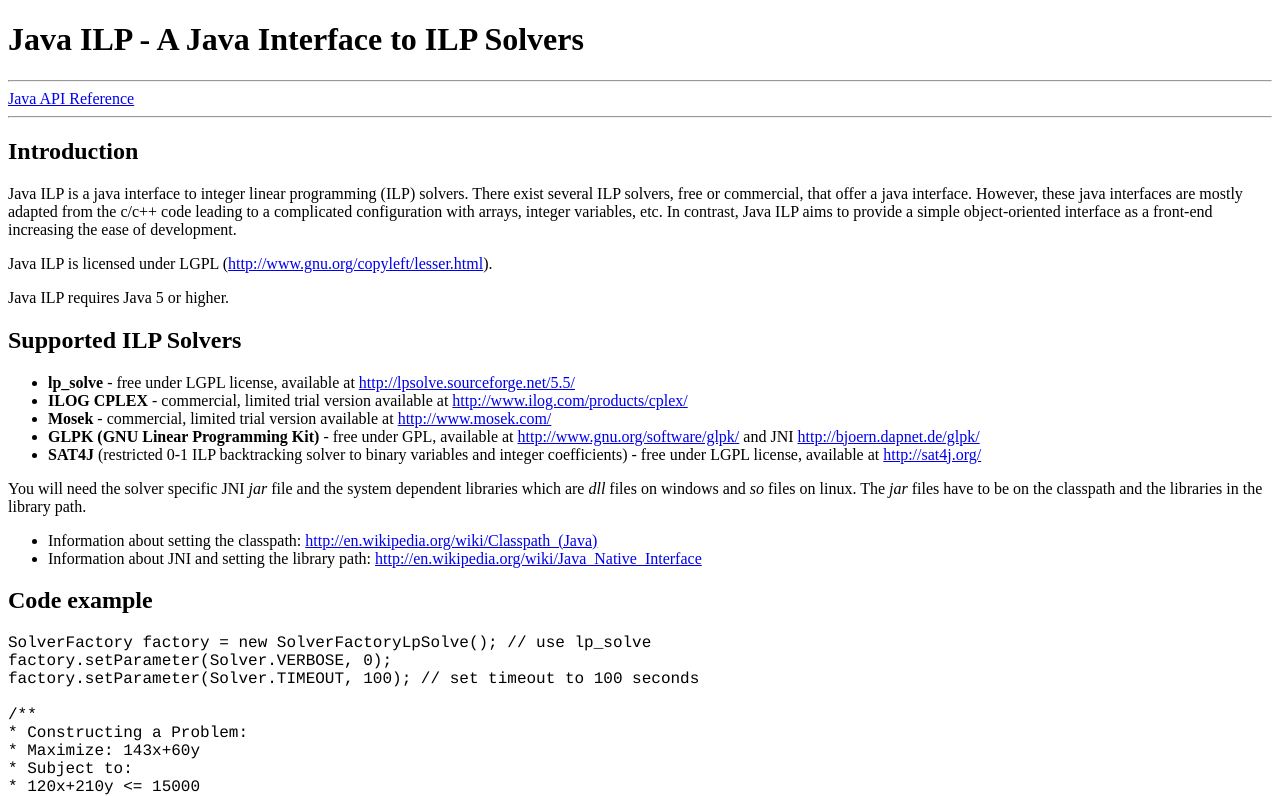
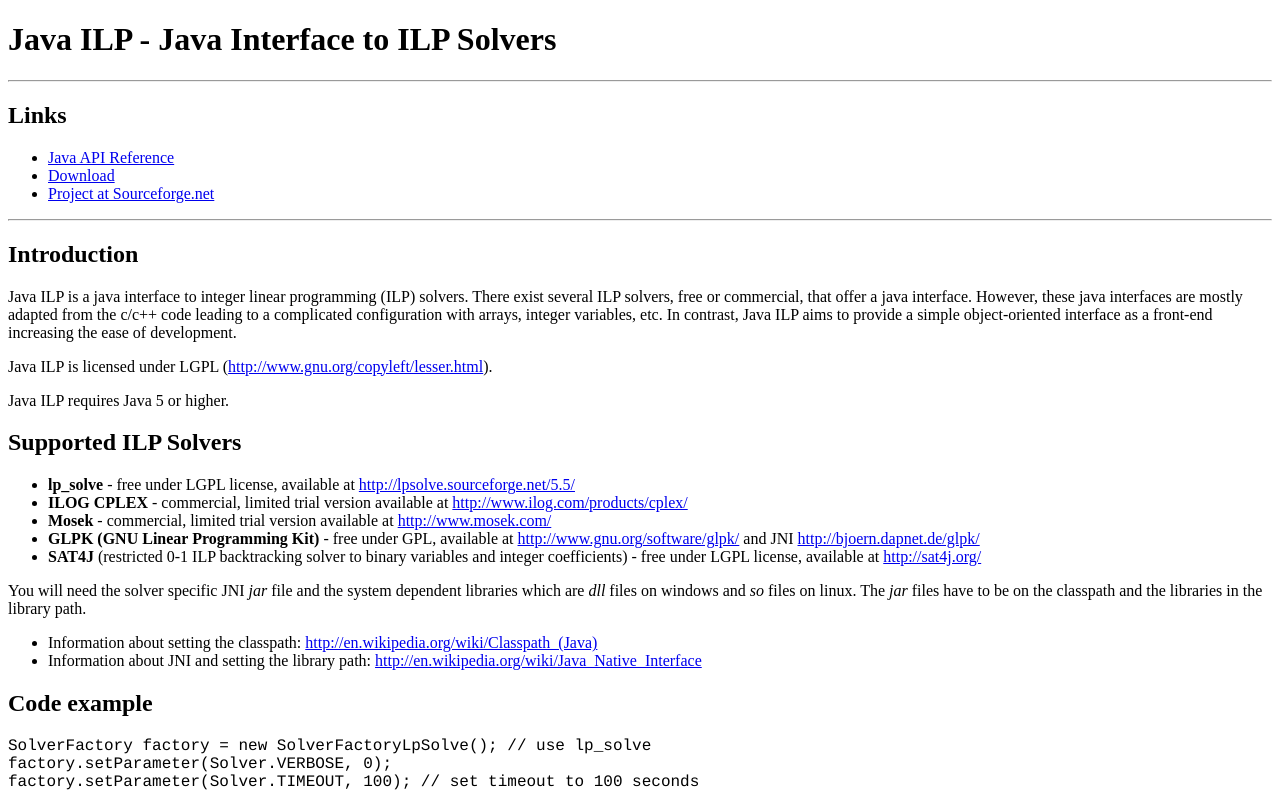
Before and after one commit to lapo-luchini/javailp, a plain HTML site: page web/index.html in a window 1280 px wide. Shown: the top 796 px of the page. Drawn offline with Linux system fonts and the light colour scheme.

Commit message:
Updated web
git-svn-id: https://svn.code.sf.net/p/javailp/svn/trunk@12 2a5ecec7-8f1b-40c5-8731-7761254f6673

```diff
--- a/web/index.html
+++ b/web/index.html
@@ -3,13 +3,18 @@
 <html xmlns="http://www.w3.org/1999/xhtml" xml:lang="en" lang="en">
 	<head>
 		<meta http-equiv="Content-Type" content="text/html; charset=iso-8859-1" />
-		<title>Java ILP - A Java Interface to ILP Solvers</title>
+		<title>Java ILP - Java Interface to ILP Solvers</title>
 	</head>
 
 	<body>
-		<h1>Java ILP - A Java Interface to ILP Solvers</h1>
+		<h1>Java ILP - Java Interface to ILP Solvers</h1>
 		<hr/>
-			<a href="javadoc/index.html">Java API Reference</a>
+		<h2>Links</h2>
+			<ul>
+				<li><a href="javadoc/index.html">Java API Reference</a></li>
+				<li><a href="https://sourceforge.net/project/showfiles.php?group_id=248629">Download</a></li>
+				<li><a href="https://sourceforge.net/projects/javailp">Project at Sourceforge.net</a></li>
+			</ul>
 		<hr/>
 
 		<h2>Introduction</h2>
```
